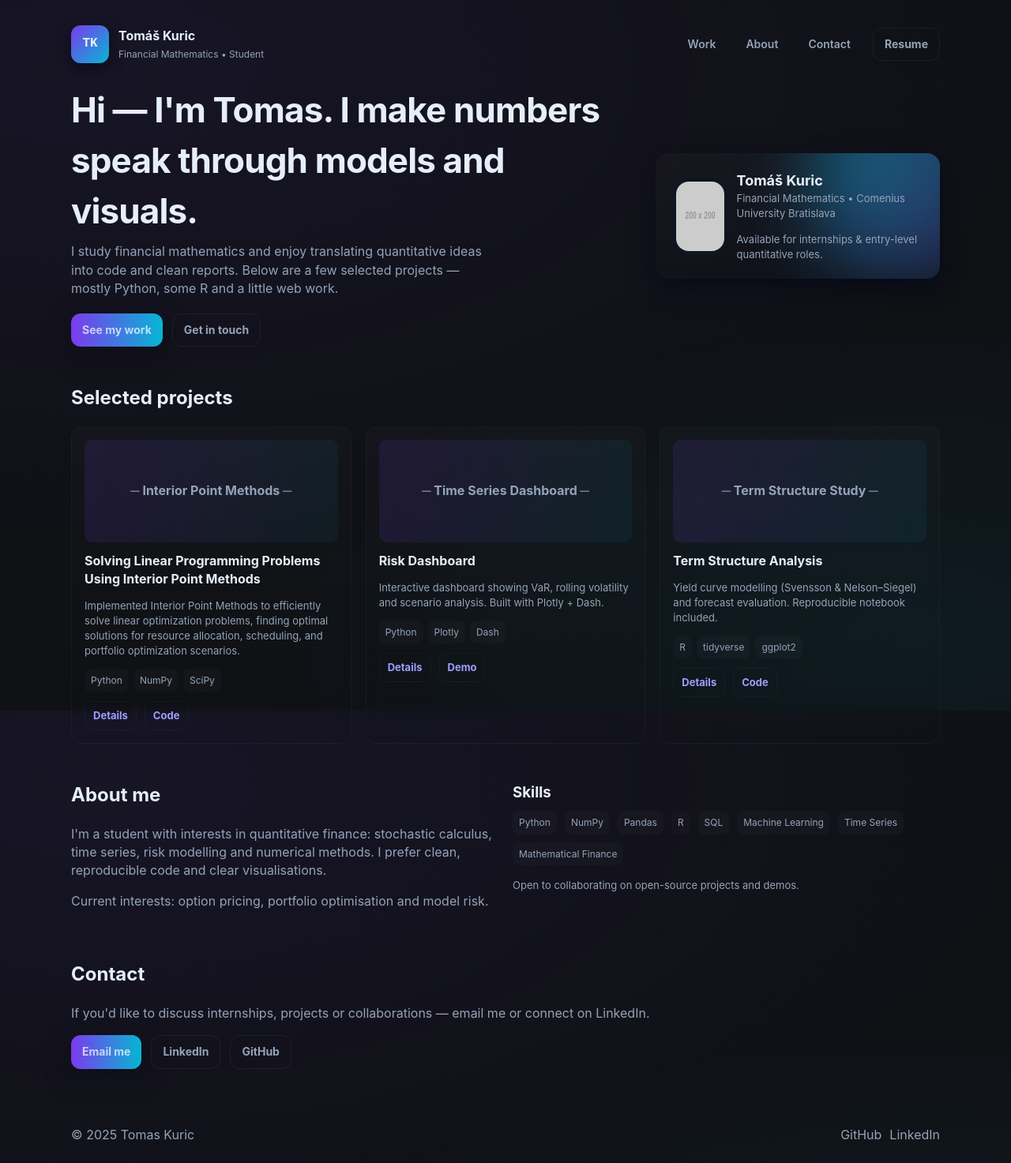
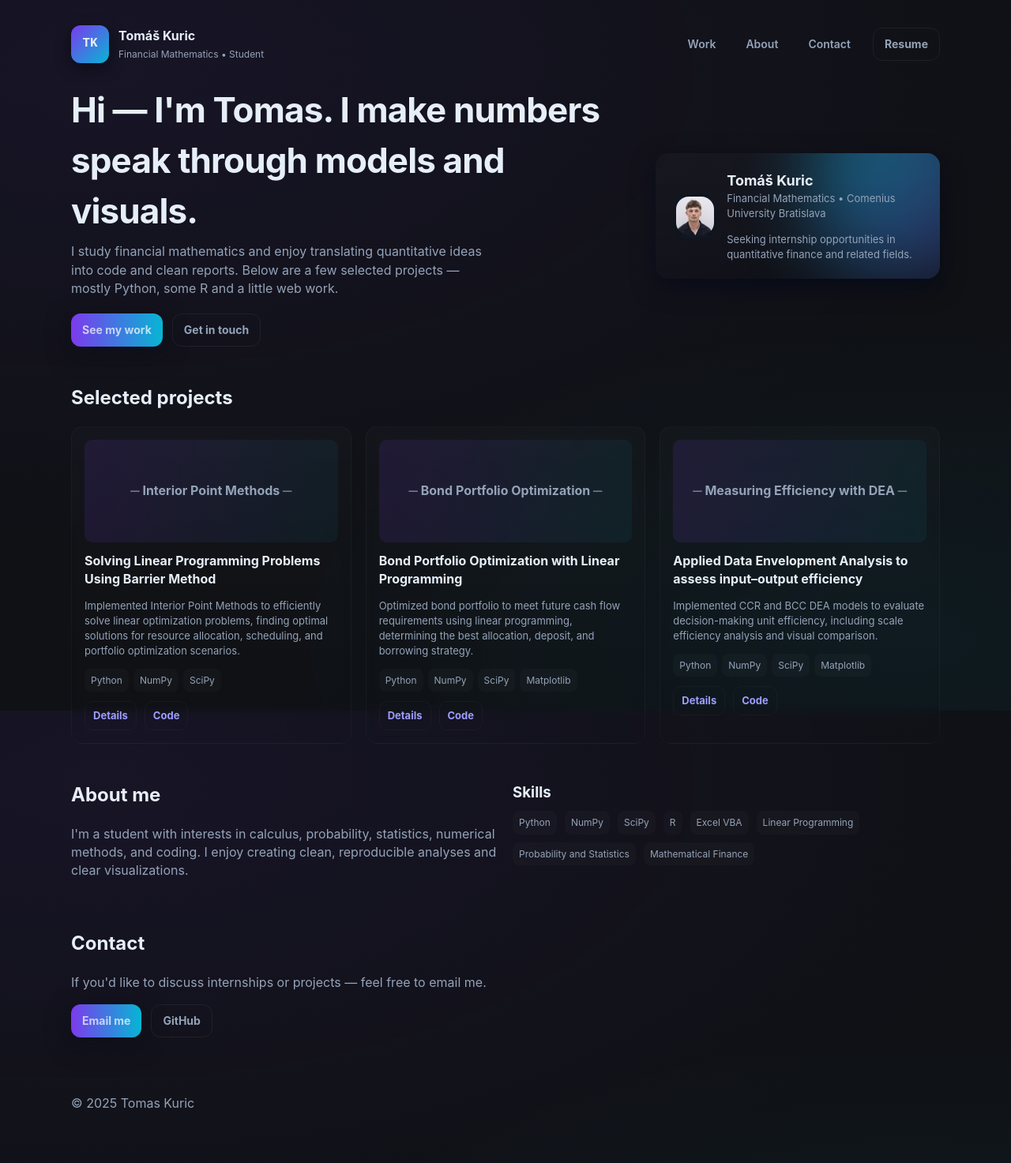
Before and after one commit to TomasKuric/tomaskuric.github.io, a Jekyll site: the page index.html, which Jekyll copies as it is, in a window 1280 px wide. Shown: the whole page at 79% size. Built offline with Jekyll 4.4.1, drawn with Linux system fonts in a browser that asks for light colours.

Commit message:
Update site

```diff
--- a/assets/css/style.css
+++ b/assets/css/style.css
@@ -10,20 +10,27 @@
   color-scheme: dark;
 }
 *{box-sizing:border-box}
-html,body{height:100%}
-body{
-  margin:0;
-  font-family:Inter, system-ui, -apple-system, "Segoe UI", Roboto, "Helvetica Neue", Arial;
+html {
+  height: 100%;
   background: radial-gradient(1200px 600px at 10% 10%, rgba(124,58,237,0.08), transparent),
               radial-gradient(800px 400px at 90% 90%, rgba(6,182,212,0.06), transparent),
               var(--bg);
-  color:#e6eef8;
-  -webkit-font-smoothing:antialiased;
-  -moz-osx-font-smoothing:grayscale;
-  line-height:1.45;
-  padding:32px 20px;
-  display:flex;
-  justify-content:center;
+  background-attachment: fixed;  /* gradient stays fixed while scrolling */
+  background-size: cover;        /* ensures it covers entire page */
+}
+
+body {
+  margin: 0;
+  font-family: Inter, system-ui, -apple-system, "Segoe UI", Roboto, "Helvetica Neue", Arial;
+  color: #e6eef8;
+  -webkit-font-smoothing: antialiased;
+  -moz-osx-font-smoothing: grayscale;
+  line-height: 1.45;
+  padding: 32px 20px;
+  display: flex;
+  justify-content: center;
+  min-height: 100vh; /* ensures body fills viewport */
+  background: transparent; /* let html handle the gradient */
 }
 
 .container{
@@ -98,7 +105,7 @@ nav a:hover{color:#fff;background:var(--glass)}
   position:relative;overflow:hidden;
 }
 .blob{position:absolute;right:-80px;top:-80px;width:240px;height:240px;background:linear-gradient(135deg,var(--accent2),rgba(124,58,237,0.5));filter:blur(48px);opacity:0.6;border-radius:40%}
-.avatar{width:96px;height:96px;border-radius:20px;overflow:hidden;border:4px solid rgba(255,255,255,0.02);background:linear-gradient(180deg,#0b1220,#071018);display:block}
+.avatar{width:96px;height:auto;border-radius:20px;overflow:hidden;border:4px solid rgba(255,255,255,0.02);background:linear-gradient(180deg,#0b1220,#071018);display:block}
 .meta{display:flex;gap:12px;align-items:center}
 .meta h3{margin:0;font-size:18px}
 .meta p{margin:0;color:var(--muted);font-size:13px}
@@ -123,6 +130,17 @@ section.projects{margin-bottom:48px}
   text-decoration:none;font-weight:700;padding:8px 10px;border-radius:10px;font-size:13px;background:transparent;border:1px solid rgba(255,255,255,0.03)
 }
 
+.card .thumb {
+  transition: color 0.3s ease, text-shadow 0.3s ease;
+}
+
+.card:hover .thumb {
+  color: rgba(255, 255, 255, 0.7); /* white */
+  text-shadow: 0 0 6px rgba(255, 255, 255, 0.7); /* soft white glow */
+}
+
+
+
 /* about */
 .about{display:grid;grid-template-columns:1fr 1fr;gap:18px;margin-bottom:48px}
 .skills{display:flex;flex-wrap:wrap;gap:10px}
--- a/index.html
+++ b/index.html
@@ -22,7 +22,7 @@
       <a href="#projects">Work</a>
       <a href="#about">About</a>
       <a href="#contact">Contact</a>
-      <a class="btn btn-ghost" href="/resume.pdf" target="_blank">Resume</a>
+      <a class="btn btn-ghost" href="assets/css/resume.pdf" target="_blank">Resume</a>
     </nav>
   </header>
 
@@ -41,7 +41,7 @@
       <aside class="profile-card" aria-hidden="false">
         <div class="blob"></div>
         <div style="display:flex;align-items:center;gap:12px;position:relative;z-index:2">
-          <img class="avatar" src="https://via.placeholder.com/200x200.png?text=Photo" alt="Portrait">
+          <img class="avatar" src="assets/css/profile.jpg" alt="Portrait">
           <div>
             <div class="meta">
               <div>
@@ -49,7 +49,7 @@
                 <p>Financial Mathematics • Comenius University Bratislava</p>
               </div>
             </div>
-            <div class="small">Available for internships & entry-level quantitative roles.</div>
+            <div class="small">Seeking internship opportunities in quantitative finance and related fields.</div>
           </div>
         </div>
       </aside>
@@ -61,7 +61,7 @@
       <div class="projects-grid">
         <article class="card" data-proj="1">
           <div class="thumb">─ Interior Point Methods ─</div>
-          <h4>Solving Linear Programming Problems Using Interior Point Methods</h4>
+          <h4>Solving Linear Programming Problems Using Barrier Method</h4>
           <p>Implemented Interior Point Methods to efficiently solve linear optimization problems, finding optimal solutions for resource allocation, scheduling, and portfolio optimization scenarios.</p>
           <div class="tech">
             <span class="tag">Python</span>
@@ -70,37 +70,39 @@
           </div>
           <div class="links">
             <a class="link" href="#" data-open="1">Details</a>
-            <a class="link" href="#" onclick="event.preventDefault();window.open('https://github.com/TomasKuric/Projects/blob/main/InteriorPointMethod.py','_blank')">Code</a>
+            <a class="link code-link" href="#" data-proj="1">Code</a>
           </div>
         </article>
 
         <article class="card" data-proj="2">
-          <div class="thumb">─ Time Series Dashboard ─</div>
-          <h4>Risk Dashboard</h4>
-          <p>Interactive dashboard showing VaR, rolling volatility and scenario analysis. Built with Plotly + Dash.</p>
+          <div class="thumb">─ Bond Portfolio Optimization ─</div>
+          <h4>Bond Portfolio Optimization with Linear Programming</h4>
+          <p>Optimized bond portfolio to meet future cash flow requirements using linear programming, determining the best allocation, deposit, and borrowing strategy.</p>
           <div class="tech">
             <span class="tag">Python</span>
-            <span class="tag">Plotly</span>
-            <span class="tag">Dash</span>
+            <span class="tag">NumPy</span>
+            <span class="tag">SciPy</span>
+            <span class="tag">Matplotlib</span>
           </div>
           <div class="links">
             <a class="link" href="#" data-open="2">Details</a>
-            <a class="link" href="#" onclick="event.preventDefault();window.open('https://yourdashdemo.example','_blank')">Demo</a>
+            <a class="link code-link" href="#" data-proj="2">Code</a>
           </div>
         </article>
 
         <article class="card" data-proj="3">
-          <div class="thumb">─ Term Structure Study ─</div>
-          <h4>Term Structure Analysis</h4>
-          <p>Yield curve modelling (Svensson & Nelson–Siegel) and forecast evaluation. Reproducible notebook included.</p>
+          <div class="thumb">─ Measuring Efficiency with DEA ─</div>
+          <h4>Applied Data Envelopment Analysis to assess input–output efficiency</h4>
+          <p>Implemented CCR and BCC DEA models to evaluate decision-making unit efficiency, including scale efficiency analysis and visual comparison.</p>
           <div class="tech">
-            <span class="tag">R</span>
-            <span class="tag">tidyverse</span>
-            <span class="tag">ggplot2</span>
+            <span class="tag">Python</span>
+            <span class="tag">NumPy</span>
+            <span class="tag">SciPy</span>
+            <span class="tag">Matplotlib</span>
           </div>
           <div class="links">
             <a class="link" href="#" data-open="3">Details</a>
-            <a class="link" href="#" onclick="event.preventDefault();window.open('https://github.com/tomaskuric/term-structure','_blank')">Code</a>
+            <a class="link code-link" href="#" data-proj="3">Code</a>
           </div>
         </article>
       </div>
@@ -110,32 +112,32 @@
     <section id="about" class="about">
       <div>
         <h2 style="margin-top:0">About me</h2>
-        <p style="color:var(--muted)">I'm a student with interests in quantitative finance: stochastic calculus, time series, risk modelling and numerical methods. I prefer clean, reproducible code and clear visualisations.</p>
-        <p style="color:var(--muted)">Current interests: option pricing, portfolio optimisation and model risk.</p>
+        <p style="color:var(--muted)">I'm a student with interests in calculus, probability, statistics, numerical methods, and coding. I enjoy creating clean, reproducible analyses and clear visualizations.</p>
+        <!--<p style="color:var(--muted)">Current interests: option pricing, portfolio optimisation and model risk.</p>-->
       </div>
       <div>
         <h3 style="margin:0">Skills</h3>
         <div class="skills" style="margin-top:10px">
           <span class="tag">Python</span>
           <span class="tag">NumPy</span>
-          <span class="tag">Pandas</span>
+          <span class="tag">SciPy</span>
           <span class="tag">R</span>
-          <span class="tag">SQL</span>
-          <span class="tag">Machine Learning</span>
-          <span class="tag">Time Series</span>
+          <span class="tag">Excel VBA</span>
+          <span class="tag">Linear Programming</span>
+          <span class="tag">Probability and Statistics</span>
           <span class="tag">Mathematical Finance</span>
         </div>
-        <div style="margin-top:16px;color:var(--muted);font-size:13px">Open to collaborating on open-source projects and demos.</div>
+        <!--<div style="margin-top:16px;color:var(--muted);font-size:13px">Open to collaborating on open-source projects and demos.</div>-->
       </div>
     </section>
 
     <!-- Contact Section -->
     <section id="contact" style="margin-bottom:48px">
       <h2 style="margin-top:0">Contact</h2>
-      <p style="color:var(--muted)">If you'd like to discuss internships, projects or collaborations — email me or connect on LinkedIn.</p>
+      <p style="color:var(--muted)">If you'd like to discuss internships or projects — feel free to email me.</p>
       <div style="display:flex;gap:12px;flex-wrap:wrap;margin-top:12px">
-        <a class="btn btn-primary" href="mailto:you@example.com">Email me</a>
-        <a class="btn btn-ghost" href="https://www.linkedin.com" target="_blank">LinkedIn</a>
+        <a class="btn btn-primary" href="mailto:tomaskuric2@gmail.com">Email me</a>
+        <!--<a class="btn btn-ghost" href="https://www.linkedin.com" target="_blank">LinkedIn</a>-->
         <a class="btn btn-ghost" href="https://github.com/tomaskuric" target="_blank">GitHub</a>
       </div>
     </section>
@@ -144,8 +146,8 @@
   <footer>
     <div>© <span id="year"></span> Tomas Kuric</div>
     <div style="display:flex;gap:10px">
-      <a href="https://github.com/tomaskuric" target="_blank" style="color:var(--muted);text-decoration:none">GitHub</a>
-      <a href="https://www.linkedin.com" target="_blank" style="color:var(--muted);text-decoration:none">LinkedIn</a>
+      <!--<a href="https://github.com/tomaskuric" target="_blank" style="color:var(--muted);text-decoration:none">GitHub</a>-->
+      <!--<a href="https://www.linkedin.com" target="_blank" style="color:var(--muted);text-decoration:none">LinkedIn</a>-->
     </div>
   </footer>
 </div>
@@ -165,38 +167,105 @@
   document.getElementById('year').textContent = new Date().getFullYear();
 
   const projectData = {
-    1: { title: 'Interior Point Methods', body: 'Implemented Interior Point Methods to efficiently solve linear optimization problems, finding optimal solutions for resource allocation, scheduling, and portfolio optimization scenarios.' },
-    2: { title: 'Risk Dashboard', body: 'Plotly Dash app with rolling VaR, historical scenarios and simple stress-tests.' },
-    3: { title: 'Term Structure Analysis', body: 'Curve fitting, bootstrapping and visual analysis in a reproducible notebook.' }
+    1: {
+      title: 'Interior Point Methods',
+      body: `
+<p>This project demonstrates the use of <strong>Interior Point Methods</strong> to solve linear programming problems.</p>
+<ul>
+  <li>Implements a barrier method with Newton’s method and backtracking line search.</li>
+  <li>Maintains feasibility with respect to inequality constraints throughout iterations.</li>
+  <li>Calculates optimal solutions for given inputs and verifies results using SciPy’s IPM solver.</li>
+  <li>Illustrates both the theoretical foundation and practical implementation of linear programming optimization.</li>
+</ul>
+`,
+      code: 'https://github.com/TomasKuric/Projects/blob/main/Interior_Point_Method.py'
+    },
+    2: {
+      title: 'Bond Portfolio Optimization',
+      body: `
+<p>This project models and optimizes a <strong>bond portfolio</strong> to meet future cash flow requirements using linear programming. Key aspects include:</p>
+<ul>
+  <li>Formulates a linear program that incorporates bond coupons, yields, maturities, and monthly cash flow needs.</li>
+  <li>Accounts for borrowing and lending rates to accurately reflect financing constraints.</li>
+  <li>Calculates bond prices and constructs matrices to model portfolio cash flows over time.</li>
+  <li>Solves for the optimal number of bond units, initial deposit, and remaining balances in each period.</li>
+  <li>Visualizes the optimal allocation of bonds with a bar chart for easier interpretation.</li>
+  <li>Demonstrates practical application of linear programming in financial portfolio optimization.</li>
+</ul>
+`,
+      code: 'https://github.com/TomasKuric/Projects/blob/main/Bond_Portfolio_Optimization.py'
+    },
+    3: {
+      title: 'Measuring Efficiency with DEA',
+      body: `
+<p>This project implements <strong>Data Envelopment Analysis (DEA)</strong> to evaluate the efficiency of multiple decision-making units (DMUs). Key highlights include:</p>
+<ul>
+  <li>Uses both CCR (Charnes, Cooper, Rhodes) and BCC (Banker, Charnes, Cooper) two-phase models to calculate efficiency scores for DMUs.</li>
+  <li>Implements linear programming for efficiency measurement, including slack adjustments and target projections.</li>
+  <li>Calculates CRS (constant returns to scale) and VRS (variable returns to scale) efficiency to analyze scale effects.</li>
+  <li>Computes input/output projections, slacks, and scale efficiency for a detailed performance overview.</li>
+  <li>Visualizes efficiency scores with a bar chart comparing CCR vs BCC models against the efficient frontier.</li>
+  <li>Demonstrates both the theoretical framework and practical implementation of DEA for performance assessment.</li>
+</ul>
+`,
+      code: 'https://github.com/TomasKuric/Projects/blob/main/DEA_Efficiency_Analysis'
+    }
   }
 
+  // Open modal with project details
   document.querySelectorAll('[data-open]').forEach(btn => {
     btn.addEventListener('click', (e) => {
-    e.preventDefault();
-    openModal(e.currentTarget.getAttribute('data-open')); });
+      e.preventDefault();
+      openModal(e.currentTarget.getAttribute('data-open'));
+    });
   });
 
+  // Clicking anywhere on card also opens modal
   document.querySelectorAll('.card').forEach(card => {
     card.addEventListener('click', (e) => {
-      const pid = card.getAttribute('data-proj'); if(pid) openModal(pid);
+      if(e.target.closest('.links')) return; // ignore clicks on links
+      const pid = card.getAttribute('data-proj');
+      if(pid) openModal(pid);
+    })
+  })
+
+  // Open correct Code link
+  document.querySelectorAll('.code-link').forEach(link => {
+    link.addEventListener('click', (e) => {
+      e.preventDefault();
+      const pid = e.currentTarget.getAttribute('data-proj');
+      const data = projectData[pid];
+      if(data && data.code) window.open(data.code, '_blank');
     })
   })
 
   function openModal(id){
-    const data = projectData[id]; if(!data) return;
+    const data = projectData[id];
+    if(!data) return;
     document.getElementById('modalTitle').textContent = data.title;
-    document.getElementById('modalBody').innerHTML = `<p>${data.body}</p><p style="margin-top:12px;">Links: <a href="https://github.com/TomasKuric/Projects/blob/main/InteriorPointMethod.py" target="_blank">Code</a> • <a href="#">Notebook</a></p>`;
+    document.getElementById('modalBody').innerHTML = `
+      <p>${data.body}</p>
+      <p style="margin-top:12px;">
+        Links: <a href="${data.code}" target="_blank">Code</a>
+      </p>`;
     document.getElementById('modalBackdrop').style.display = 'grid';
     document.getElementById('closeModal').focus();
   }
 
-  document.getElementById('closeModal').addEventListener('click', () => { document.getElementById('modalBackdrop').style.display = 'none'; })
-  document.getElementById('modalBackdrop').addEventListener('click', (e) => { if(e.target === e.currentTarget) e.currentTarget.style.display = 'none'; })
+  document.getElementById('closeModal').addEventListener('click', () => {
+    document.getElementById('modalBackdrop').style.display = 'none';
+  })
+  document.getElementById('modalBackdrop').addEventListener('click', (e) => {
+    if(e.target === e.currentTarget) e.currentTarget.style.display = 'none';
+  })
 
   document.querySelectorAll('a[href^="#"]').forEach(a=>{
     a.addEventListener('click', (e)=>{
       const el = document.querySelector(a.getAttribute('href'));
-      if(el){ e.preventDefault(); el.scrollIntoView({behavior:'smooth',block:'start'}) }
+      if(el){
+        e.preventDefault();
+        el.scrollIntoView({behavior:'smooth',block:'start'})
+      }
     })
   })
 </script>
```
Also changed, not shown: assets/css/profile.jpg (added), 1 other file.
